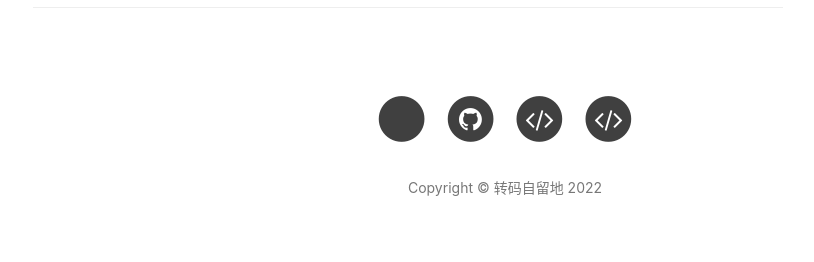
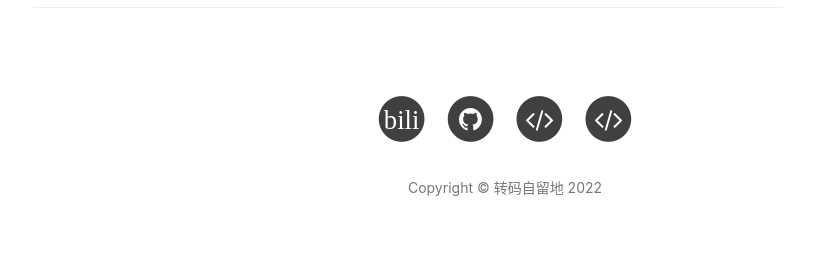
Before and after one commit to Shuxin-Li/Shuxin-Li.github.io, a Jekyll site: the page built from index.html, in a window 1280 px wide. Shown: the part 1781-2043 px from the top of the page, without its empty margins (135-949 px from the left). Built offline with Jekyll 4.4.1, drawn with Linux system fonts in a browser that asks for light colours; nearby versions of some CDN libraries; the list of posts is cut into pages by our own code; comment, search, counter and statistics services are not loaded.

Commit message:
update about me

```diff
--- a/_includes/footer.html
+++ b/_includes/footer.html
@@ -42,9 +42,9 @@
                         <a target="_blank" href="https://space.bilibili.com/{{ site.bilibili_username }}">
                             <span class="fa-stack fa-lg">
                                 <i class="fa fa-circle fa-stack-2x"></i>
-                                <!-- <i class="fa  fa-stack-1x fa-inverse">bili</i> -->
+                                <i class="fa fa-stack-1x fa-inverse">bili</i>
 
-                                <i class="fa fa-bilibili fa-stack-1x fa-inverse"></i>
+                                <!-- <i class="fa fa-bilibili fa-stack-1x fa-inverse"></i> -->
 
 
                             </span>
@@ -106,7 +106,7 @@
                     <!-- 新增中文leetcode -->
                     {% if site.leetcode_cn_username %}
                     <li>
-                        <a target="_blank" href="https://leetcode-cn.com/{{ site.leetcode_username }}">
+                        <a target="_blank" href="https://leetcode-cn.com/{{ site.leetcode_cn_username }}">
                             <span class="fa-stack fa-lg">
                                 <i class="fa fa-circle fa-stack-2x"></i>
                                 <i class="fa fa-code fa-stack-1x fa-inverse"></i>
```
